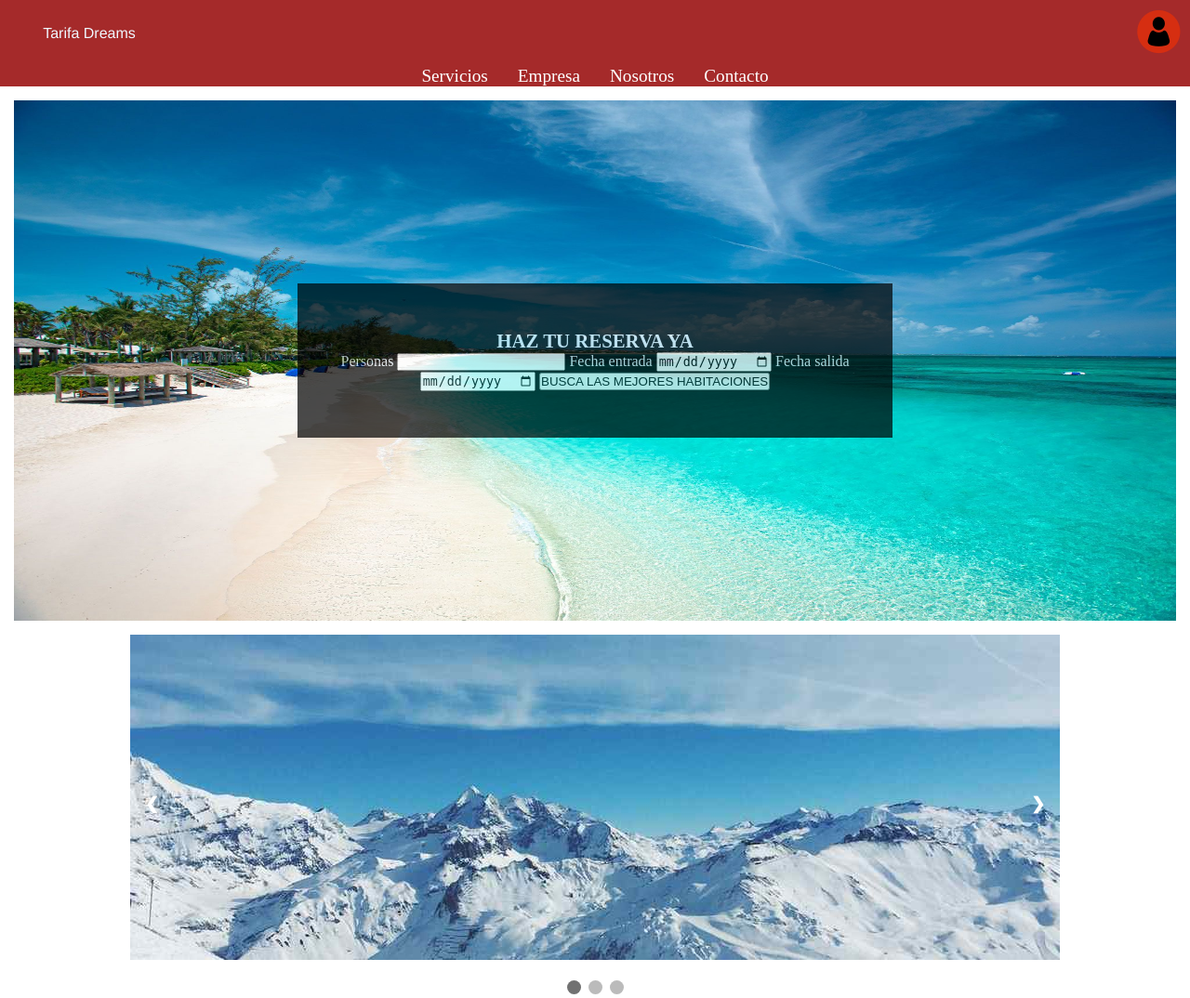
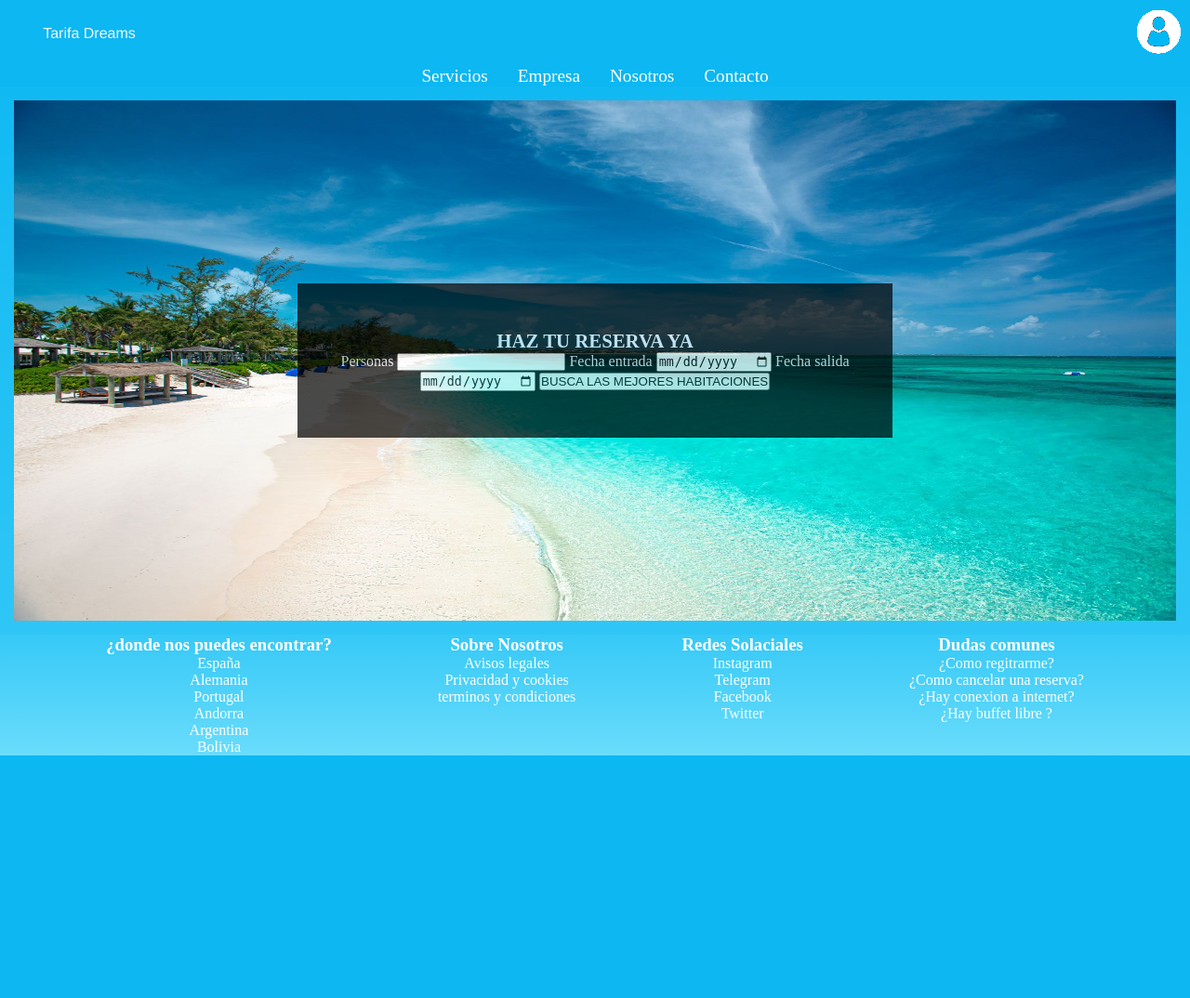
Before and after one commit to Jocargi/trabajoPhp, a PHP site: page / in a window 1280 px wide. Shown: the whole page at 93% size. After the commit the page ends 813 px from the top, so only its background shows below. Run offline with PHP 8.4, Linux system fonts and the light colour scheme.

Commit message:
pagina principal echa

```diff
--- a/main/index.html
+++ b/main/index.html
@@ -13,7 +13,7 @@
             <div class="parte-superior-izquierda">
                 <a href="index.html">Tarifa Dreams</a>
             </div>
-            <a href="index.html"><img src="images/logo.png" alt="logo"></a>
+            <a href="index.html"><img src="images/si.png" alt="logo"></a>
             <div class="parte-superior-derecha">
             </div>
         </div>
@@ -27,9 +27,10 @@
         </div>
     </header>
 
+
     <main>
         <div class="main-form">
-            <img src="images/16468231897426.jpg" alt="">
+            <img src="images/16468231897426.jpg" alt="" id="img1">
             <div class="formulario">
                 <span>HAZ TU RESERVA YA</span>
                 <form action="index.html" method="post">
@@ -45,64 +46,42 @@
         </div>
 
 
-        <div class="slideshow-container">
 
-            <!-- Full-width images with number and caption text -->
-            <div class="mySlides fade">
-              <img src="images/img_snow_wide.jpg">
-            </div>
 
-            <div class="mySlides fade">
-              <img src="images/img_nature_wide.jpg">
-            </div>
 
-            <div class="mySlides fade">
-              <img src="images/img_mountains_wide.jpg">
-            </div>
 
-            <!-- Next and previous buttons -->
-            <a class="prev" onclick="plusSlides(-1)">&#10094;</a>
-            <a class="next" onclick="plusSlides(1)">&#10095;</a>
-          </div>
-          <br>
+    <footer>
+      <section id="f1">
+        <h3>¿donde nos puedes encontrar? </h3>
+        <div>España</div>
+        <div>Alemania</div>
+        <div>Portugal</div>
+        <div>Andorra</div>
+        <div>Argentina</div>
+        <div>Bolivia </div>
+      </section>
+      <section id="f1">
+        <h3>Sobre Nosotros</h3>
+        <div>Avisos legales</div>
+        <div>Privacidad y cookies</div>
+        <div>terminos y condiciones</div>
+      </section>
+      <section id="f1">
+        <h3>Redes Solaciales</h3>
+        <div>Instagram</div>
+        <div>Telegram</div>
+        <div>Facebook</div>
+        <div>Twitter</div>
+      </section>
+      <section id="f1">
+        <h3>Dudas comunes</h3>
+        <div>¿Como regitrarme?</div>
+        <div>¿Como cancelar una reserva?</div>
+        <div>¿Hay conexion a internet?</div>
+        <div>¿Hay buffet libre ?</div>
+      </section>
 
-          <!-- The dots/circles -->
-          <div style="text-align:center">
-            <span class="dot" onclick="currentSlide(1)"></span>
-            <span class="dot" onclick="currentSlide(2)"></span>
-            <span class="dot" onclick="currentSlide(3)"></span>
-          </div>
-
-          <script>
-            let slideIndex = 1;
-            showSlides(slideIndex);
-
-            function plusSlides(n) {
-              showSlides(slideIndex += n);
-            }
-
-            function currentSlide(n) {
-              showSlides(slideIndex = n);
-            }
-
-            function showSlides(n) {
-              let i;
-              let slides = document.getElementsByClassName("mySlides");
-              let dots = document.getElementsByClassName("dot");
-              if (n > slides.length) {slideIndex = 1}
-              if (n < 1) {slideIndex = slides.length}
-              for (i = 0; i < slides.length; i++) {
-                slides[i].style.display = "none";
-              }
-              for (i = 0; i < dots.length; i++) {
-                dots[i].className = dots[i].className.replace(" active", "");
-              }
-              slides[slideIndex-1].style.display = "block";
-              dots[slideIndex-1].className += " active";
-            }
-            </script>
-
-    </main>
+    </footer>
 
 </body>
 </html>
--- a/main/styles.css
+++ b/main/styles.css
@@ -2,6 +2,11 @@
     margin: 0;
     padding: 0;
 }
+body{
+
+  background: linear-gradient(to top,#36c9f7,#0cb7f2);
+}
+
 
 
 header{
@@ -14,7 +19,7 @@ header{
     flex-wrap: wrap;
     justify-content: space-between;
     align-items: center;
-    background-color: brown;
+    background-color: #0cb7f2 ;
     flex-basis: 100%;
 }
 
@@ -30,12 +35,12 @@ header{
 }
 
 .parte-superior-derecha{
-   flex-basis: 84%;
+   flex-basis: 100%;
 }
 
 .parte-abajo{
     flex-basis: 100%;
-    background-color: brown;
+    background-color: #0cb7f2 ;
     flex-wrap: wrap;
 }
 
@@ -94,83 +99,15 @@ body
 }
 
 
-* {box-sizing:border-box}
+footer {
 
-/* Slideshow container */
-.slideshow-container {
-  max-width: 1000px;
-  position: relative;
-  margin: auto;
+  display: flex;
+  flex-direction: row;
+  text-align: center;
+  width: 100% ;
+  justify-content: space-evenly;
+ background: linear-gradient(to top,#6adcfb,#36c9f7);
 }
-
-/* Hide the images by default */
-.mySlides {
-  display: none;
+#f1{
+    color: white;
 }
-
-/* Next & previous buttons */
-.prev, .next {
-  cursor: pointer;
-  position: absolute;
-  top: 50%;
-  width: auto;
-  margin-top: -22px;
-  padding: 16px;
-  color: white;
-  font-weight: bold;
-  font-size: 18px;
-  transition: 0.6s ease;
-  border-radius: 0 3px 3px 0;
-  user-select: none;
-}
-
-/* Position the "next button" to the right */
-.next {
-  right: 0;
-  border-radius: 3px 0 0 3px;
-}
-
-/* On hover, add a black background color with a little bit see-through */
-.prev:hover, .next:hover {
-  background-color: rgba(0,0,0,0.8);
-}
-
-/* Caption text */
-.text {
-  color: #f2f2f2;
-  font-size: 15px;
-  padding: 8px 12px;
-  position: absolute;
-  bottom: 8px;
-  width: 100%;
-  text-align: center;
-}
-
-/* Number text (1/3 etc) */
-
-/* The dots/bullets/indicators */
-.dot {
-  cursor: pointer;
-  height: 15px;
-  width: 15px;
-  margin: 0 2px;
-  background-color: #bbb;
-  border-radius: 50%;
-  display: inline-block;
-  transition: background-color 0.6s ease;
-}
-
-.active, .dot:hover {
-  background-color: #717171;
-}
-
-/* Fading animation */
-.fade {
-  animation-name: fade;
-  animation-duration: 1.5s;
-}
-
-@keyframes fade {
-  from {opacity: .4}
-  to {opacity: 1}
-}
```
Also changed, not shown: main/images/si.png (added).
